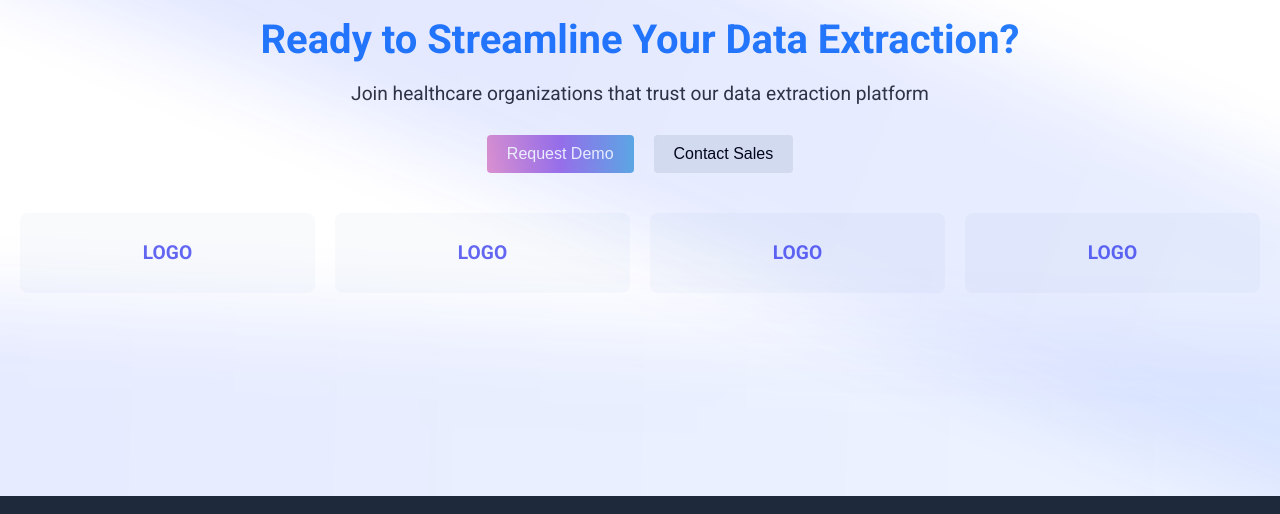
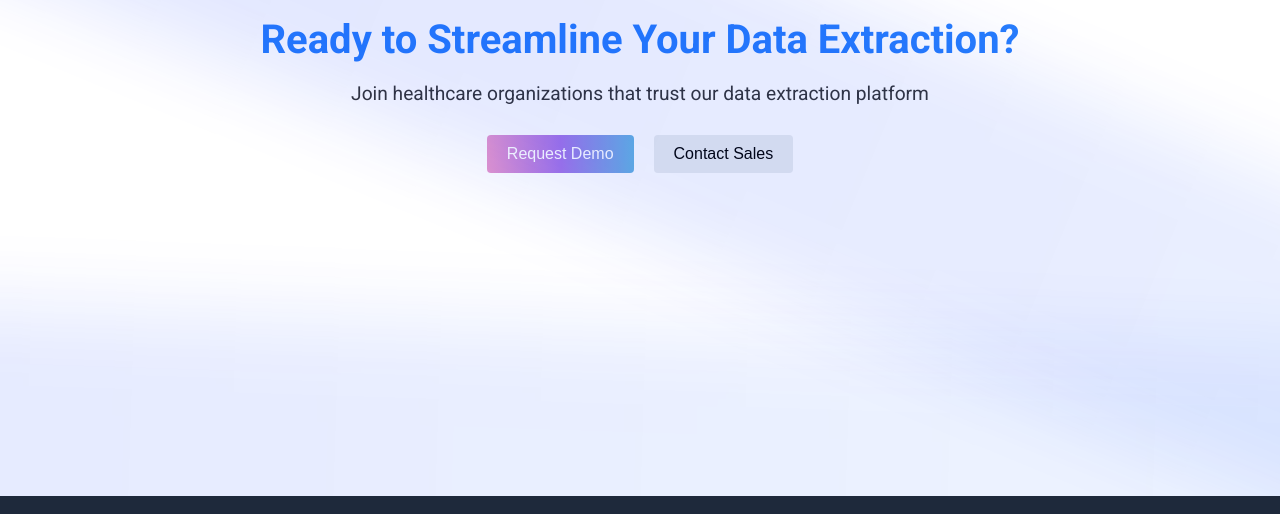
Before and after one commit to namdevroshan/Vibe.webpage, a website: page Extraction.html in a window 1280 px wide. Shown: the part 2694-3208 px from the top of the page. Drawn offline with Linux system fonts and the light colour scheme.

```diff
--- a/Extraction.html
+++ b/Extraction.html
@@ -1270,10 +1270,10 @@
         </div>
     </div>
     <div class="logo-grid">
+        <!-- <div class="logo-item">LOGO</div>
         <div class="logo-item">LOGO</div>
         <div class="logo-item">LOGO</div>
-        <div class="logo-item">LOGO</div>
-        <div class="logo-item">LOGO</div>
+        <div class="logo-item">LOGO</div> -->
     </div>
 </section>
 
```
Also changed, not shown: Management.html (+2 -2 lines), Modeling.html (+2 -2 lines), Transformation.html (+2 -2 lines), Workflow.html (+2 -2 lines), index.html (+2 -2 lines).
